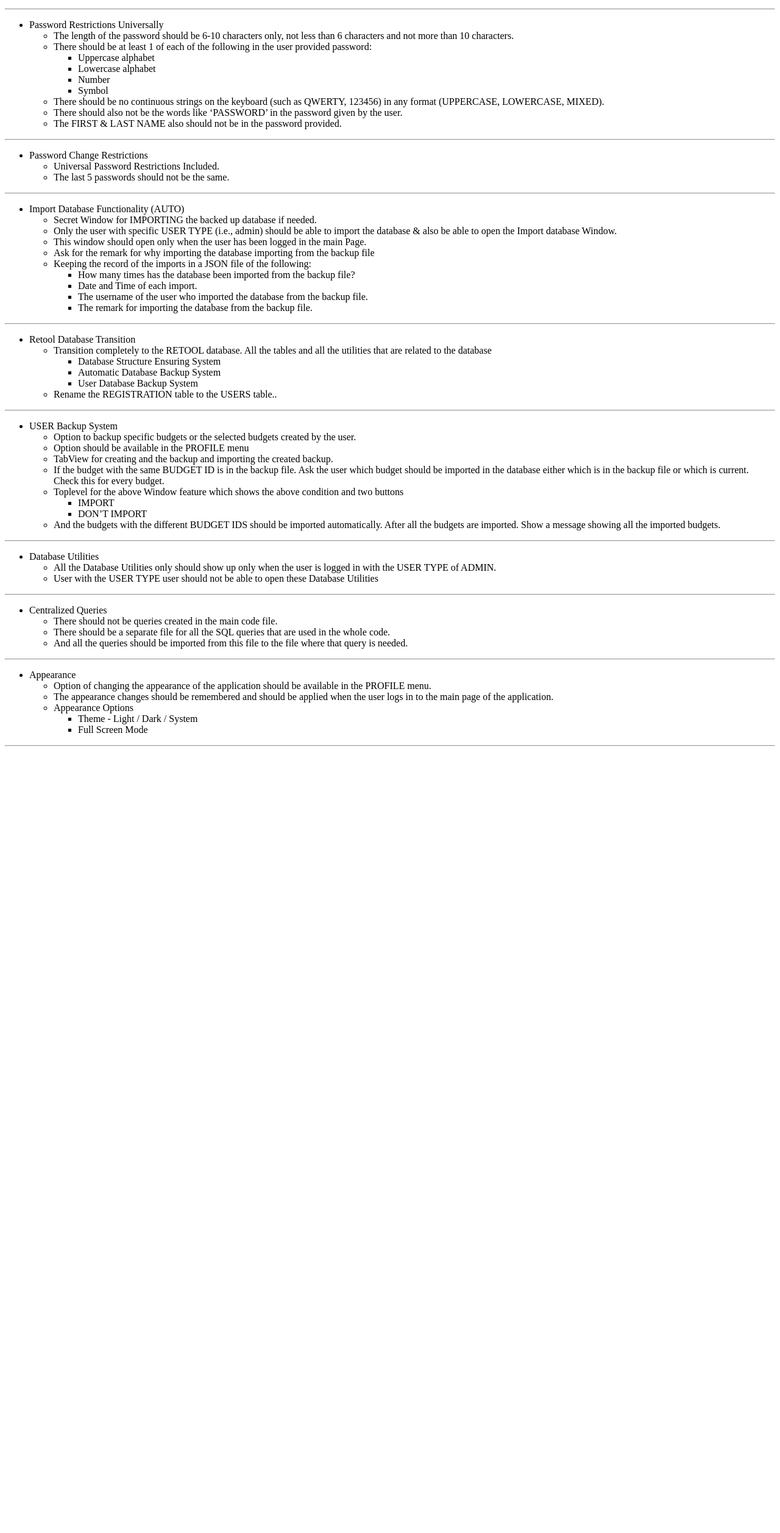
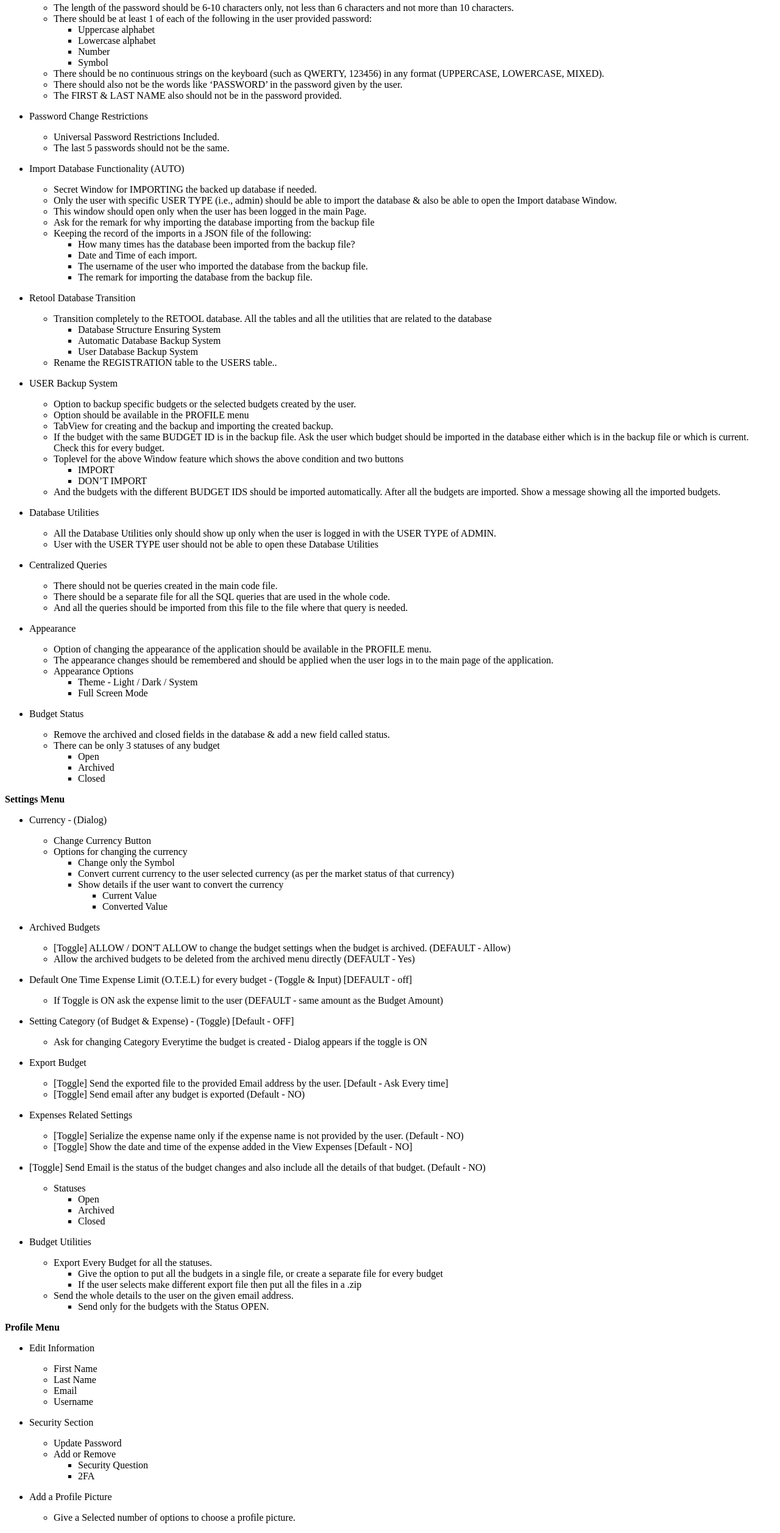
Before and after one commit to devDurgeshK/spendwise-features-overview, a plain HTML site: page index.html in a window 1280 px wide. Shown: the part 264-2778 px from the top of the page at 61% size. Before the commit the page ends 1496 px from the top, so only its background shows below. Drawn offline with Linux system fonts and the light colour scheme.

Commit message:
Update index.html

```diff
--- a/index.html
+++ b/index.html
@@ -1,26 +1,23 @@
-<title>SpendWise v3 Features List</title>
-<h1 id="spendwise-v3-features-overview">SpendWise v3 Features Overview</h1>
+<title>SpendWise v3 Features Overview</title>
+
 <ul>
-<li>Dynamic Ids<ul>
+<li><p>Dynamic Ids</p>
+<ul>
 <li>Change the simple ids with some Dynamic ids. And implement those ids all across the application</li>
 <li>Ids that should be changed are User, Budget, Expense IDs.</li>
 <li>Ids should not be random. There should be meaning to the ids created.</li>
 <li>All the ids should be UNIQUE.</li>
 </ul>
 </li>
-</ul>
-<hr>
+<li><p>Options For LogIn and Forgot Password</p>
 <ul>
-<li>Options For LogIn and Forgot Password<ul>
 <li>Option for the user to login with USER ID or the USERNAME. But password should be asked for both of the options.\</li>
 <li>If the user clicks on the ‘Forgot Password’ button he should be given to verify his/her identity by using the Security Question or sending an OTP to the given email address.</li>
 <li>The option for the Security Question should only be given if the user has already provided the Security Question. If not there should be only one option (i.e., sending OTP).</li>
 </ul>
 </li>
-</ul>
-<hr>
+<li><p>Password Restrictions Universally</p>
 <ul>
-<li>Password Restrictions Universally<ul>
 <li>The length of the password should be 6-10 characters only, not less than 6 characters and not more than 10 characters.</li>
 <li>There should be at least 1 of each of the following in the user provided password:<ul>
 <li>Uppercase alphabet</li>
@@ -34,18 +31,14 @@
 <li>The FIRST &amp; LAST NAME also should not be in the password provided.</li>
 </ul>
 </li>
-</ul>
-<hr>
+<li><p>Password Change Restrictions</p>
 <ul>
-<li>Password Change Restrictions<ul>
 <li>Universal Password Restrictions Included.</li>
 <li>The last 5 passwords should not be the same.</li>
 </ul>
 </li>
-</ul>
-<hr>
+<li><p>Import Database Functionality (AUTO)</p>
 <ul>
-<li>Import Database Functionality (AUTO)<ul>
 <li>Secret Window for IMPORTING the backed up database if needed.</li>
 <li>Only the user with specific USER TYPE (i.e., admin) should be able to import the database &amp; also be able to open the Import database Window.</li>
 <li>This window should open only when the user has been logged in the main Page.</li>
@@ -59,10 +52,8 @@
 </li>
 </ul>
 </li>
-</ul>
-<hr>
+<li><p>Retool Database Transition</p>
 <ul>
-<li>Retool Database Transition<ul>
 <li>Transition completely to the RETOOL database. All the tables and all the utilities that are related to the database<ul>
 <li>Database Structure Ensuring System</li>
 <li>Automatic Database Backup System</li>
@@ -72,10 +63,8 @@
 <li>Rename the REGISTRATION table to the USERS table..</li>
 </ul>
 </li>
-</ul>
-<hr>
+<li><p>USER Backup System</p>
 <ul>
-<li>USER Backup System<ul>
 <li>Option to backup specific budgets or the selected budgets created by the user.</li>
 <li>Option should be available in the PROFILE menu</li>
 <li>TabView for creating and the backup and importing the created backup.</li>
@@ -88,27 +77,21 @@
 <li>And the budgets with the different BUDGET IDS should be imported automatically. After all the budgets are imported. Show a message showing all the imported budgets.</li>
 </ul>
 </li>
-</ul>
-<hr>
+<li><p>Database Utilities</p>
 <ul>
-<li>Database Utilities<ul>
 <li>All the Database Utilities only should show up only when the user is logged in with the USER TYPE of ADMIN.</li>
 <li>User with the USER TYPE user should not be able to open these Database Utilities</li>
 </ul>
 </li>
-</ul>
-<hr>
+<li><p>Centralized Queries</p>
 <ul>
-<li>Centralized Queries<ul>
 <li>There should not be queries created in the main code file.</li>
 <li>There should be a separate file for all the SQL queries that are used in the whole code.</li>
 <li>And all the queries should be imported from this file to the file where that query is needed.</li>
 </ul>
 </li>
-</ul>
-<hr>
+<li><p>Appearance</p>
 <ul>
-<li>Appearance<ul>
 <li>Option of changing the appearance of the application should be available in the PROFILE menu.</li>
 <li>The appearance changes should be remembered and should be applied when the user logs in to the main page of the application.</li>
 <li>Appearance Options<ul>
@@ -118,5 +101,118 @@
 </li>
 </ul>
 </li>
+<li><p>Budget Status</p>
+<ul>
+<li>Remove the archived and closed fields in the database &amp; add a new field called status.</li>
+<li>There can be only 3 statuses of any budget<ul>
+<li>Open</li>
+<li>Archived</li>
+<li>Closed</li>
 </ul>
-<hr>
+</li>
+</ul>
+</li>
+</ul>
+<p><strong>Settings Menu</strong></p>
+<ul>
+<li><p>Currency - (Dialog)</p>
+<ul>
+<li>Change Currency Button</li>
+<li>Options for changing the currency<ul>
+<li>Change only the Symbol</li>
+<li>Convert current currency to the user selected currency (as per the market status of that currency)</li>
+<li>Show details if the user want to convert the currency<ul>
+<li>Current Value</li>
+<li>Converted Value</li>
+</ul>
+</li>
+</ul>
+</li>
+</ul>
+</li>
+<li><p>Archived Budgets</p>
+<ul>
+<li>[Toggle] ALLOW / DON&#39;T ALLOW to change the budget settings when the budget is archived. (DEFAULT - Allow)</li>
+<li>Allow the archived budgets to be deleted from the archived menu directly (DEFAULT - Yes)</li>
+</ul>
+</li>
+<li><p>Default One Time Expense Limit (O.T.E.L) for every budget - (Toggle &amp; Input) [DEFAULT - off]</p>
+<ul>
+<li>If Toggle is ON ask the expense limit to the user (DEFAULT - same amount as the Budget Amount)</li>
+</ul>
+</li>
+<li><p>Setting Category (of Budget &amp; Expense) - (Toggle) [Default - OFF]</p>
+<ul>
+<li>Ask for changing Category Everytime the budget is created - Dialog appears if the toggle is ON</li>
+</ul>
+</li>
+<li><p>Export Budget </p>
+<ul>
+<li>[Toggle] Send the exported file to the provided Email address by the user. [Default - Ask Every time]</li>
+<li>[Toggle] Send email after any budget is exported (Default - NO)</li>
+</ul>
+</li>
+<li><p>Expenses Related Settings</p>
+<ul>
+<li>[Toggle] Serialize the expense name only if the expense name is not provided by the user. (Default - NO)</li>
+<li>[Toggle] Show the date and time of the expense added in the View Expenses [Default - NO]</li>
+</ul>
+</li>
+<li><p>[Toggle] Send Email is the status of the budget changes and also include all the details of that budget. (Default - NO)</p>
+<ul>
+<li>Statuses<ul>
+<li>Open</li>
+<li>Archived</li>
+<li>Closed</li>
+</ul>
+</li>
+</ul>
+</li>
+<li><p>Budget Utilities</p>
+<ul>
+<li>Export Every Budget for all the statuses.<ul>
+<li>Give the option to put all the budgets in a single file, or create a separate file for every budget</li>
+<li>If the user selects make different export file then put all the files in a .zip</li>
+</ul>
+</li>
+<li>Send the whole details to the user on the given email address.<ul>
+<li>Send only for the budgets with the Status OPEN.</li>
+</ul>
+</li>
+</ul>
+</li>
+</ul>
+<p><strong>Profile Menu</strong></p>
+<ul>
+<li><p>Edit Information</p>
+<ul>
+<li>First Name</li>
+<li>Last Name</li>
+<li>Email</li>
+<li>Username</li>
+</ul>
+</li>
+<li><p>Security Section</p>
+<ul>
+<li>Update Password</li>
+<li>Add or Remove<ul>
+<li>Security Question</li>
+<li>2FA</li>
+</ul>
+</li>
+</ul>
+</li>
+<li><p>Add a Profile Picture</p>
+<ul>
+<li>Give a Selected number of options to choose a profile picture.</li>
+</ul>
+</li>
+<li><p>Show the date of the account created at the very end of the profile menu.</p>
+</li>
+<li><p>Sections in Profile Menu</p>
+<ul>
+<li>Profile Menu</li>
+<li>Appearance Menu</li>
+</ul>
+</li>
+</ul>
```
